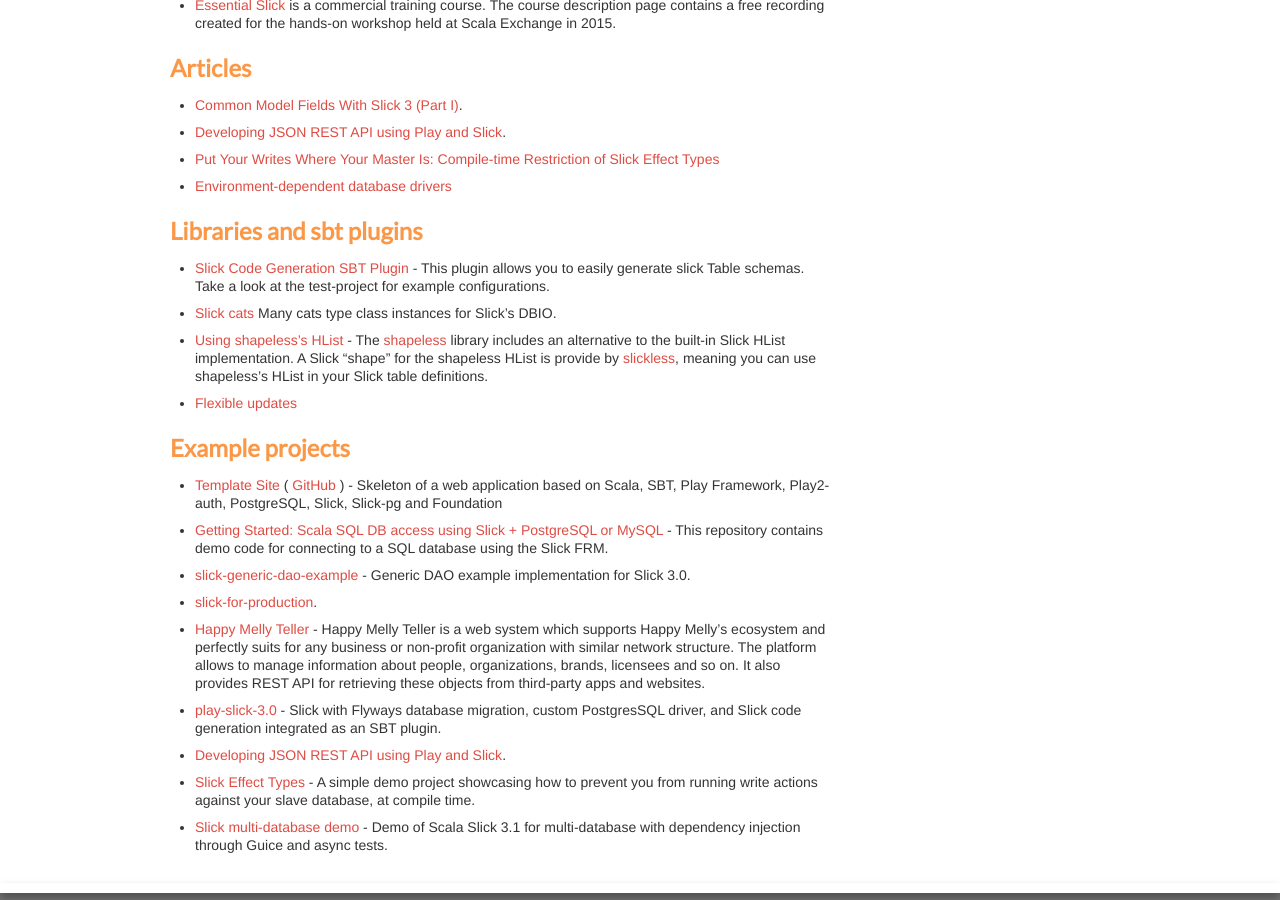
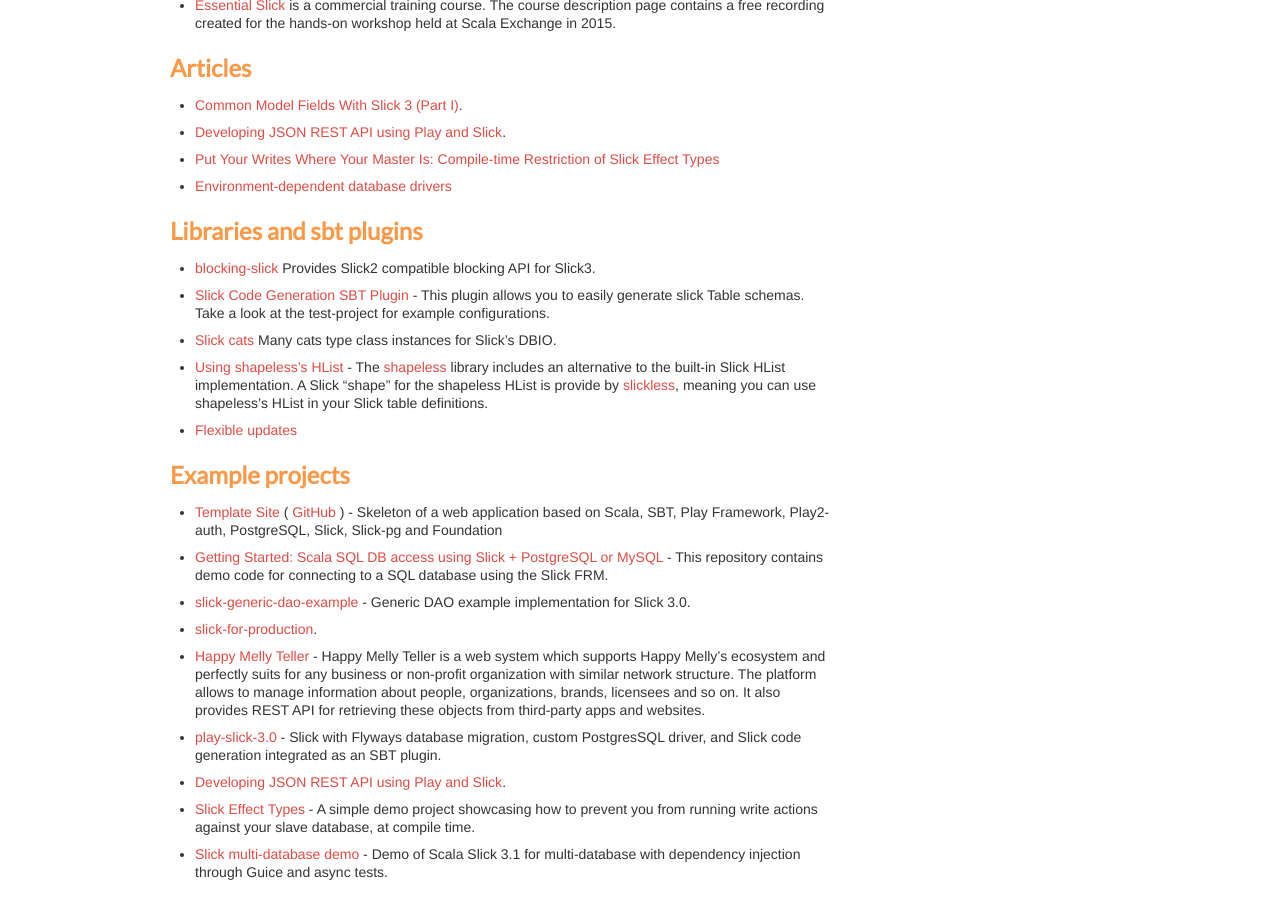
Before and after one commit to slick/slick.github.com, a Jekyll site: the page built from docs/third-party-slick-3.md, in a window 1280 px wide and 900 px high, scrolled down 536 px. Built offline with Jekyll 4.4.1, drawn with Linux system fonts in a browser that asks for light colours.

Commit message:
Update third-party-slick-3.md

```diff
--- a/docs/third-party-slick-3.md
+++ b/docs/third-party-slick-3.md
@@ -38,6 +38,7 @@
 - [Environment-dependent database drivers](http://leaks.wanari.com/2016/08/17/enviroment-dependent-database-drivers-slick/)
 
 ## Libraries and sbt plugins
+- [blocking-slick ](https://github.com/takezoe/blocking-slick) Provides Slick2 compatible blocking API for Slick3.
 
 - [Slick Code Generation SBT Plugin](https://github.com/muuki88/sbt-slick) - This plugin allows you to easily generate slick Table schemas. Take a look at the test-project for example configurations.
 
```
